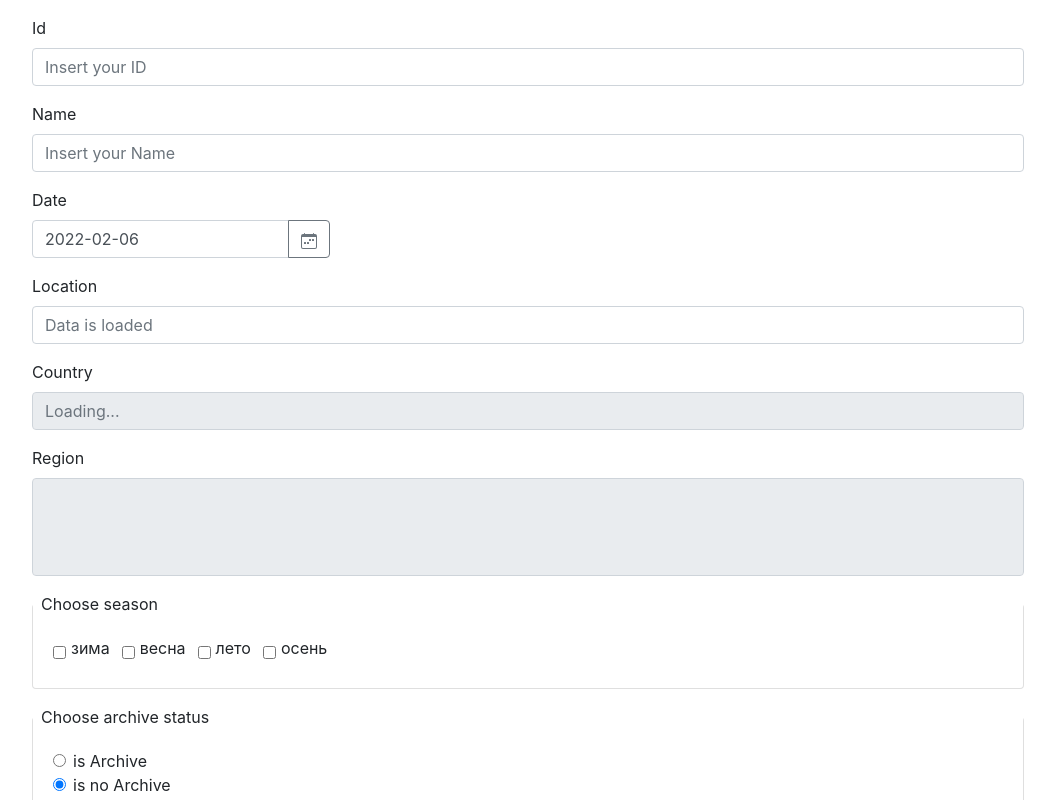
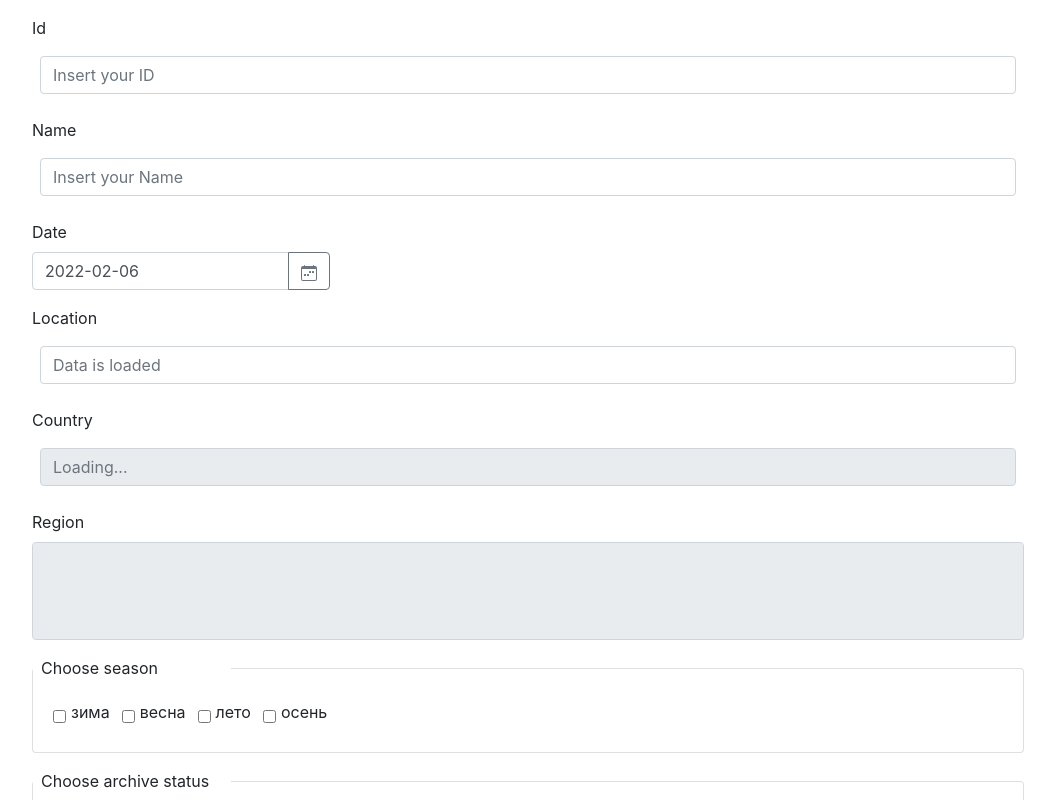
Before and after one commit to voskanvl/kozlov, an Angular app: page / in a window 1280 px wide. Shown: the top 800 px of the page, without its empty margins (112-1167 px from the left). Built offline with nearby package versions, Linux system fonts and the light colour scheme.

Commit message:
9.2 0:45

```diff
--- a/src/app/app.component.html
+++ b/src/app/app.component.html
@@ -122,5 +122,5 @@
       </div>
     </div>
   </fieldset>
-  <input type="submit" class="btn btn-primary"/>
+  <input type="submit" class="btn btn-primary" (click)="submit()"/>
 </form>
--- a/src/app/app.component.sass
+++ b/src/app/app.component.sass
@@ -8,7 +8,6 @@ fieldset
   margin: 0 auto
   box-sizing: border-box
 .form-select
-  width: 100%
   & option
     padding: .5rem
 .date-picker
@@ -17,7 +16,10 @@ legend
   font-size: 1rem
   padding: 0 .5rem
   margin: 0
+  width: 20%
+
 label
   display: block
+
 .date-wrap
   margin-bottom: 1rem
--- a/src/app/app.component.ts
+++ b/src/app/app.component.ts
@@ -1,5 +1,4 @@
 import {Component, OnInit} from '@angular/core';
-import {MainViewModel} from "./data.model"
 import {
   AbstractControl,
   FormArray,
@@ -11,15 +10,9 @@ import {
 } from "@angular/forms";
 import {
   BehaviorSubject,
-  debounceTime,
-  distinctUntilChanged, firstValueFrom,
-  map,
-  Observable,
-  OperatorFunction, Subject,
 } from "rxjs";
 import {MockdataService} from "./mockdata.service";
 import {MyFunctions, Obj} from "../functions/Functions";
-import {tap} from "rxjs/operators";
 
 @Component({
   selector: 'app-root',
@@ -67,7 +60,6 @@ IsArchive - признак архивности (переключатель в
   countriesPlaceholder = this.LOADING
   regionsPlaceholder = this.LOADING
 
-  countryDataLoaded$ = new BehaviorSubject("empty")
 
   validateLocation(): ValidatorFn {
 
@@ -81,18 +73,14 @@ IsArchive - признак архивности (переключатель в
     console.log(d)
   }
 
-  validateCountry =  (control: AbstractControl): ValidationErrors | null => {
+  validateCountry = (control: AbstractControl): ValidationErrors | null => {
     const includes = this.countriesArray.map(e => e['name']).includes(control.value);
-    return includes?null:{v:1}
+    return includes ? null : {v: 1}
   }
 
-  // validateSeason
-
-
-  mainViewModel = new MainViewModel();
   myForm = new FormGroup({
-    id: new FormControl(this.mainViewModel.Id, Validators.required),
-    name: new FormControl(this.mainViewModel.Name, Validators.required),
+    id: new FormControl("", Validators.required),
+    name: new FormControl("", Validators.required),
     date: new FormControl(MyFunctions.objectedDate(new Date(Date.now())), [Validators.required]),
     location: new FormControl(null, [Validators.required, this.validateLocation()]),
     country: new FormControl({value: null, disabled: true}, [this.validateCountry]),
@@ -102,6 +90,7 @@ IsArchive - признак архивности (переключатель в
   })
 
   submit() {
+    this.myForm.markAllAsTouched()
   }
 
   constructor(public data: MockdataService) {
@@ -130,7 +119,6 @@ IsArchive - признак архивности (переключатель в
             this.countriesArray = data
             if (locationControl.valid) {
               this.countriesLoaded = true
-              this.countryDataLoaded$.next("loaded")
               this.countriesPlaceholder = this.LOADED
             }
           })
--- a/src/app/data.model.ts
+++ /dev/null
@@ -1,27 +0,0 @@
-/*
-Параметры объекта:
-Id - идентификатор
-Name - название
-Date - дата (датапикер)
-Location - часть света (автокомплит)
-Country - страна (автокомплит)
-Region - регион (автокомплит)
-Season - сезон (чекбокс со значениями зима, весна, лето, осень, можно выбрать один или несколько сезонов)
-IsArchive - признак архивности (переключатель в архиве, не в архиве)
- */
-enum Season{
-  winter="зима",
-  spring="весна",
-  summer="лето",
-  autumn="осень",
-}
-export class MainViewModel{
-  Id:string = "";
-  Name: string="";
-  Date: Date = new Date(Date.now());
-  Location: string="";
-  Country: string="";
-  Region: string="";
-  Season: Season[] = [];
-  IsArchive: boolean = false;
-}
--- a/src/app/type-ahead/type-ahead.component.html
+++ b/src/app/type-ahead/type-ahead.component.html
@@ -1,8 +1,8 @@
 <fieldset class="form-group type-ahead" [disabled]="disabled">
   <label >{{label}}</label>
-  <div class="row">
+  <div [ngClass]="{'row':true, 'hidden':control!.invalid && control!.touched}">
     <input
-    [ngClass]="{'form-control': true, 'invalid':control!.invalid && control!.touched}"
+      class="form-control"
       [autocomplete]="autocomplete"
       [ngbTypeahead]="search"
       [name]="controlId"
@@ -15,7 +15,7 @@
       [placeholder]="placeholder"
       #instance="ngbTypeahead"
     />
-  <div class="alert alert-danger" *ngIf="control!.invalid && control!.touched">
+    <div [ngClass]="{'alert':true, 'alert-danger':true}">
         {{errorMessage}}
     </div>
   </div>
--- a/src/app/type-ahead/type-ahead.component.sass
+++ b/src/app/type-ahead/type-ahead.component.sass
@@ -1,15 +1,36 @@
 .form-control
-  transition: width .5s ease-in-out, border-color 0.15s ease-in-out, box-shadow 0.15s ease-in-out
-  &.invalid
-    box-shadow: 0 0 8px #f77
-    width: 50%
+  transition:  flex-basis .4s ease-in-out, border-color 0.15s ease-in-out, box-shadow 0.15s ease-in-out
+  width: unset
+  flex: 1 1 99%
+
 .alert
   box-shadow: 0 0 8px #f77
   padding-top: .4rem
   padding-bottom: .4rem
+  overflow: hidden
+  padding: 0
+  flex: 0 0 0%
+  box-shadow: none
+  border: none
+  margin: 0
+  white-space: nowrap
+  text-align: center
+  line-height: 2.3
+
+
 label
   display: block
+
 
 .row
   margin-left: 0
   margin-right: 0
+  flex-wrap: nowrap
+  overflow: hidden
+  padding: .5rem
+  &.hidden
+    &>.form-control
+      flex: 1 1 70%
+      box-shadow: 0 0 8px #f77
+    &>.alert
+      flex: 1 1
```
Lines whose indentation alone changed are shown as unchanged.
